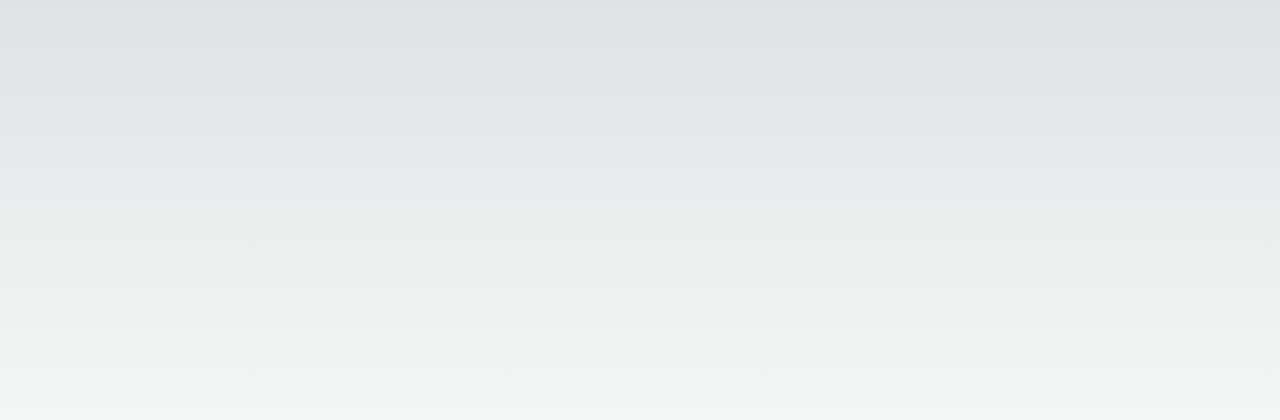
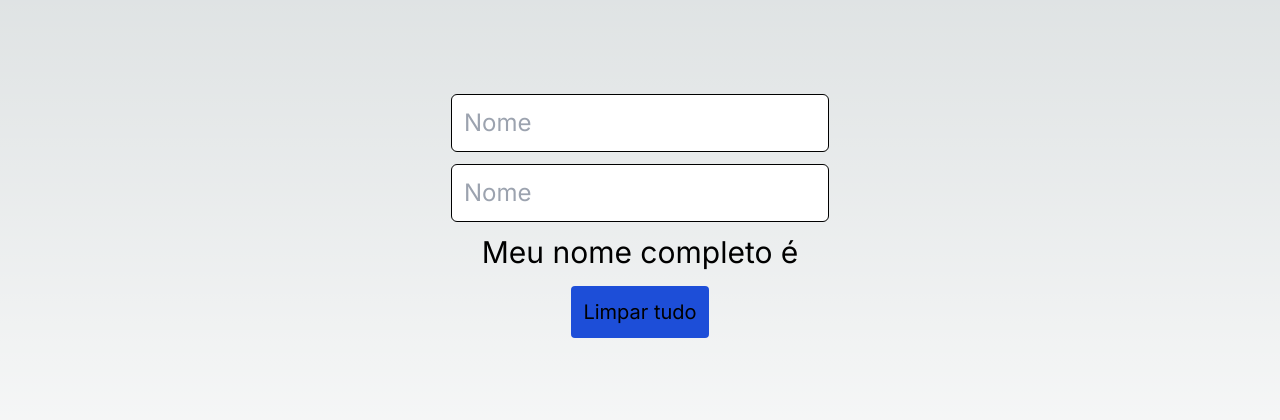
Before and after one commit to ClaudineRoberto/curso-react, a Next.js app in the folder react-primeiro-projeto/: page / in a window 1280 px wide. Shown: the part 184-604 px from the top of the page. Built offline with nearby package versions, Linux system fonts and the light colour scheme.

Commit message:
Exercicio de alteração de componentes com states

```diff
--- a/react-primeiro-projeto/src/app/page.tsx
+++ b/react-primeiro-projeto/src/app/page.tsx
@@ -1,11 +1,37 @@
 "use client"
+
+import { useState } from "react";
+import { Person } from "./types/Person";
+
 
 const Page = () => {
 
-
+  const [fullName, setFullName] = useState<Person>({name: '', lastName: ''});
+  const handleClick = () => {
+    setFullName({name: '', lastName: ''});
+  }
 
   return(
-    <div className="w-screen h-screen flex flex-col justify-center items-center">
+    <div className="w-screen h-screen flex flex-col justify-center items-center text-3xl">
+
+      <input
+      type="text"
+      placeholder="Nome"
+      className="border border-black text-2xl text-black rounded-md mb-3 p-3"
+      value={fullName.name}
+      onChange = {(e) => setFullName({...fullName, name: e.target.value})}
+      />
+      <input
+      type="text"
+      placeholder="Nome"
+      className="border border-black text-2xl text-black rounded-md mb-3 p-3"
+      value={fullName.lastName}
+      onChange={(e) => setFullName({...fullName, lastName: e.target.value})}
+      />
+
+      <p>Meu nome completo é</p>
+      <p>{fullName.name} {fullName.lastName}</p>
+      <button className="p-3 bg-blue-700 rounded text-xl mt-4" onClick={handleClick}>Limpar tudo</button>
 
     </div>
   );
--- /dev/null
+++ b/react-primeiro-projeto/src/app/types/Person.ts
@@ -0,0 +1,4 @@
+export type Person = {
+    name: string
+    lastName: string
+}
```
